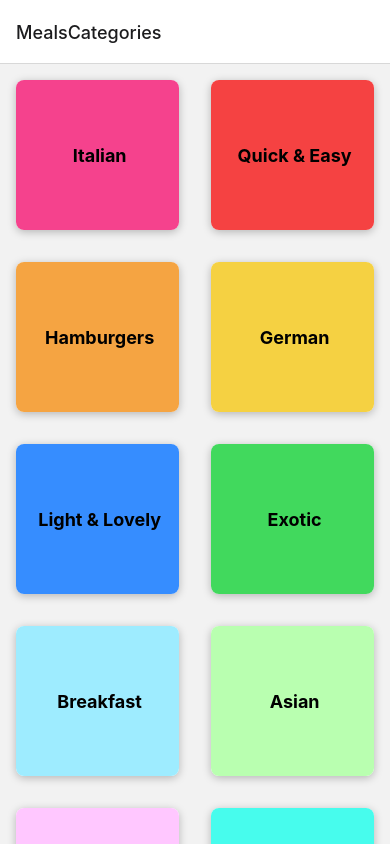
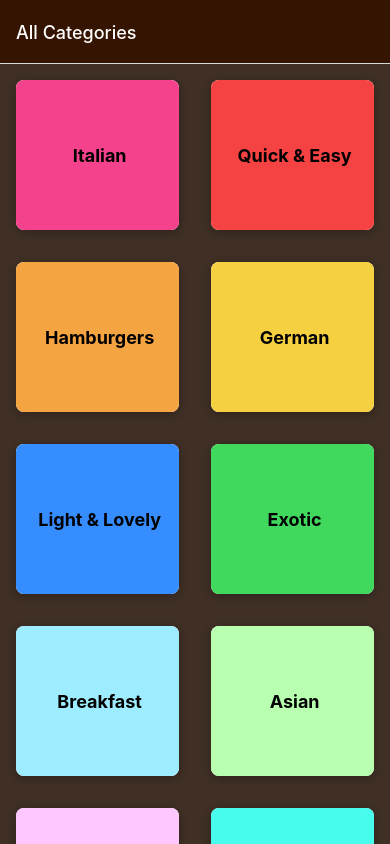
Before and after one commit to Achicago/Food-App, a React Native app: screen / in a window 390 px wide. Built offline with nearby package versions, Linux system fonts and the light colour scheme.

Commit message:
Configuring Navigation

```diff
--- a/App.js
+++ b/App.js
@@ -14,10 +14,31 @@
     <>
       <StatusBar style='light' />
       <NavigationContainer>
-        <Stack.Navigator>
+        <Stack.Navigator
+          screenOptions={{
+            headerStyle: { backgroundColor: '#351401' },
+            headerTintColor: 'white',
+            contentStyle: { backgroundColor: '#3f2f25' },
+          }}
+        >
 
-          <Stack.Screen name='MealsCategories' component={CategoriesScreen} />
-          <Stack.Screen name='MealOverview' component={MealsOverviewScreen} />
+          <Stack.Screen name='MealsCategories'
+            component={CategoriesScreen}
+            options={{
+              title: 'All Categories',
+            }}
+          />
+          <Stack.Screen
+            name='MealOverview'
+            component={MealsOverviewScreen}
+          // options={({ route, navigation }) => {
+          //   const catId = route.params.categoryId;
+          //   return {
+          //     title: catId,
+          //   };
+          // }}
+          />
+
         </Stack.Navigator>
         {/* <CategoriesScreen /> */}
       </NavigationContainer>
--- a/screens/MealsOverviewScreen.js
+++ b/screens/MealsOverviewScreen.js
@@ -1,15 +1,26 @@
 
+import { useLayoutEffect } from "react";
 import { Text, View, StyleSheet, FlatList } from "react-native";
 import MealItem from "../components/MealItem";
-import { MEALS } from "../data/dummy-data";
+import { MEALS, CATEGORIES } from "../data/dummy-data";
 
-function MealsOverviewScreen({ route }) {
+function MealsOverviewScreen({ route, navigation }) {
 
     const catId = route.params.categoryId;
 
     const displayedMeals = MEALS.filter((mealItem) => {
         return mealItem.categoryIds.indexOf(catId) >= 0;
     });
+
+    useLayoutEffect(() => {
+        const categorytitle = CATEGORIES.find(
+            (category) => category.id === catId).title;
+        navigation.setOptions({
+            title: categorytitle,
+        });
+
+    }, [catId, navigation])
+
 
     function renderMealItem(itemData) {
         const item = itemData.item;
```
